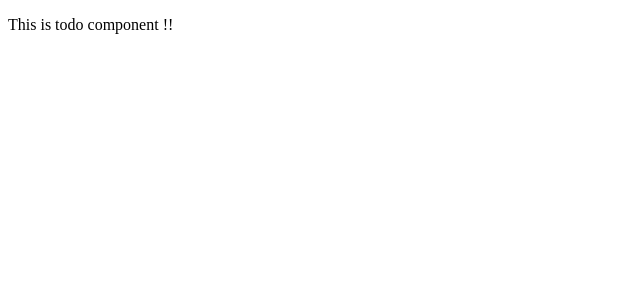
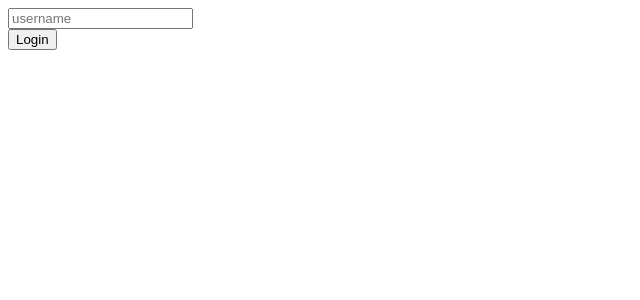
Before and after one commit to thepawarrahul/to-do-list, a React (Vite) app in the folder client/: page / in a window 1280 px wide. Shown: the top 300 px of the page, without its empty margins (0-640 px from the left). Built offline with nearby package versions, Linux system fonts and the light colour scheme.

Commit message:
login component with base code

```diff
--- a/client/src/components/userRegistration/login.jsx
+++ b/client/src/components/userRegistration/login.jsx
@@ -1,9 +1,44 @@
-import React from "react";
+import React, { useState } from "react";
+import ToDo from "../todo/todo";
 
 const Login = () => {
+  const [username, setUsername] = useState("");
+  const [isLoggedIn, setIsLoggedIn] = useState(false);
+
+  const handleUsernameChange = (event) => {
+    setUsername(event.target.value);
+  };
+
+  const handleLoginButtonClick = () => {
+    if (username === 'abc') {
+      setIsLoggedIn(true);
+    }
+  };
+
+  if (isLoggedIn) {
+    return <ToDo />;
+  }
+
   return (
     <>
-      <p>This is loging component !</p>
+      <div>
+        <div>
+          <input
+            type='text'
+            placeholder="username"
+            value={username}
+            onChange={handleUsernameChange}
+            >
+          </input>
+        </div>
+        <div>
+          <button
+            onClick={handleLoginButtonClick}
+          >
+            Login
+          </button>
+        </div>
+      </div>
     </>
   );
 };
--- a/client/src/index.jsx
+++ b/client/src/index.jsx
@@ -1,9 +1,10 @@
 import React from 'react'
 import ReactDOM from 'react-dom/client'
 import ToDo from './components/todo/todo';
+import Login from './components/userRegistration/login';
 
 ReactDOM.createRoot(document.getElementById('root')).render(
   <React.StrictMode>
-    <ToDo />
+    <Login />
   </React.StrictMode>,
 )
```
